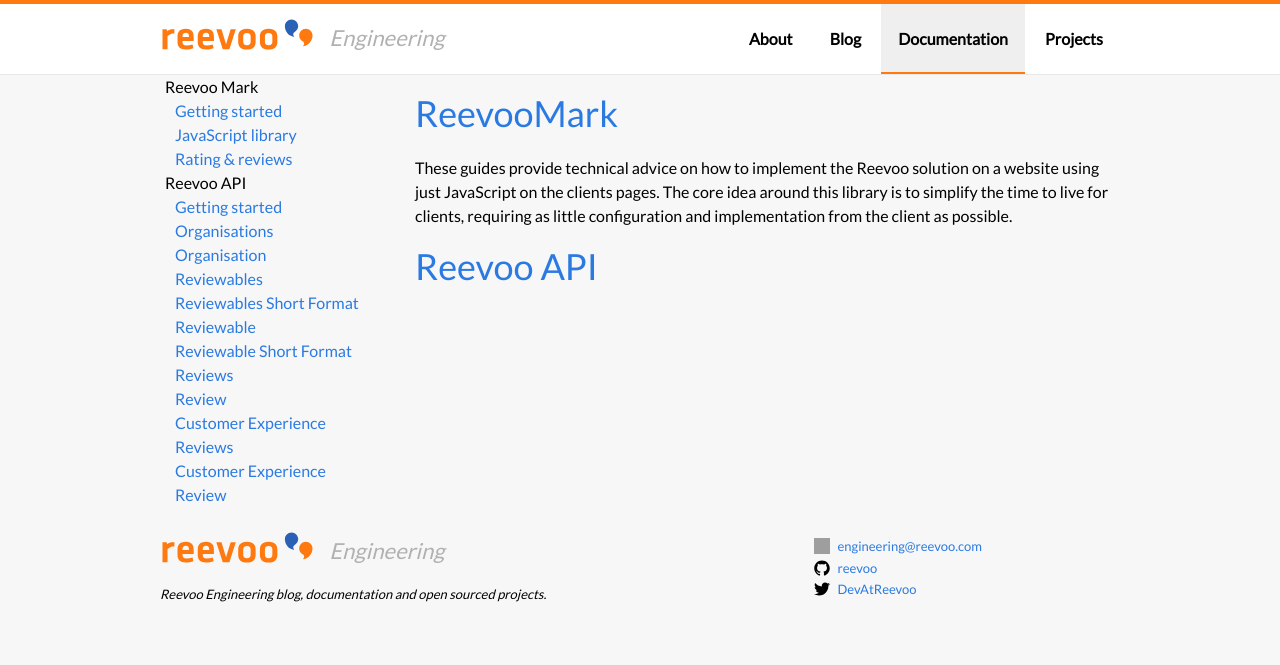
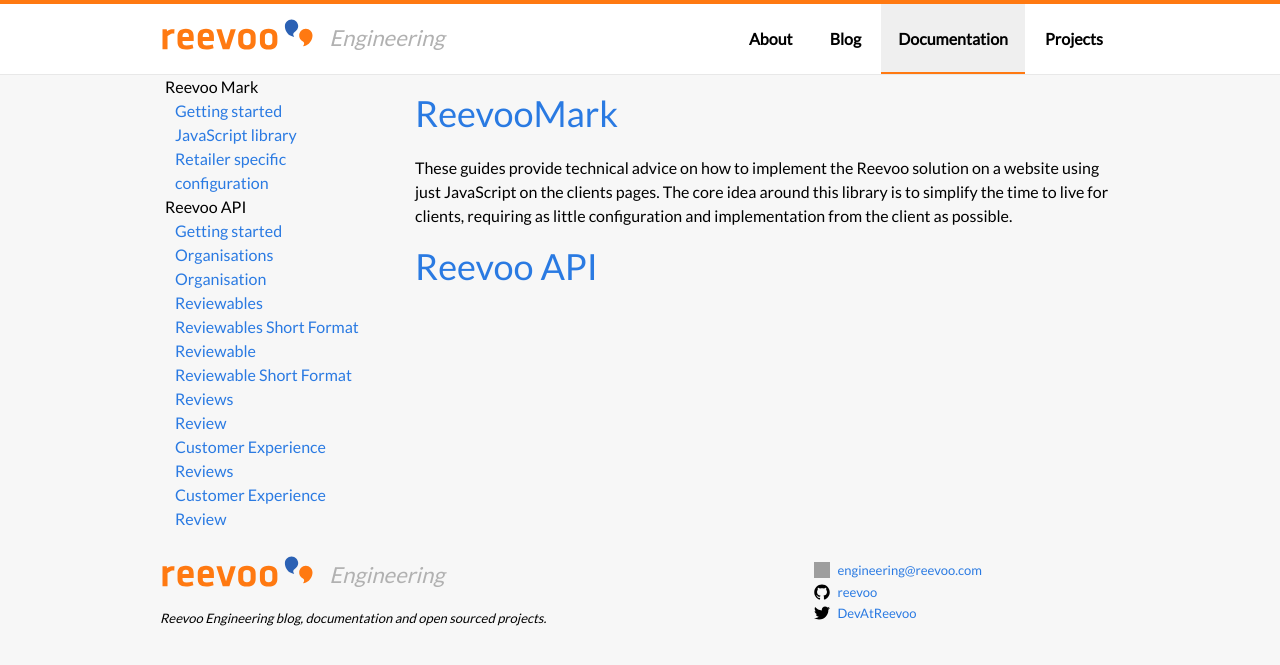
Before and after one commit to reevoo/reevoo.github.io, a Jekyll site: the page built from docs/index.markdown, in a window 1280 px wide. Shown: the top 665 px of the page. Built offline with Jekyll 4.4.1, drawn with Linux system fonts in a browser that asks for light colours; grey boxes are pictures that could not be loaded.

Commit message:
swap doc yml name

```diff
--- a/_data/docs.yml
+++ b/_data/docs.yml
@@ -6,8 +6,8 @@
     title: Getting started
   - id: javascript-library
     title: JavaScript library
-  - id: rating-and-reviews
-    title: 'Rating & reviews'
+  - id: retailer-specific-configuration
+    title: Retailer specific configuration
 - id: reevooapi
   title: Reevoo API
   url: reevooapi
```
